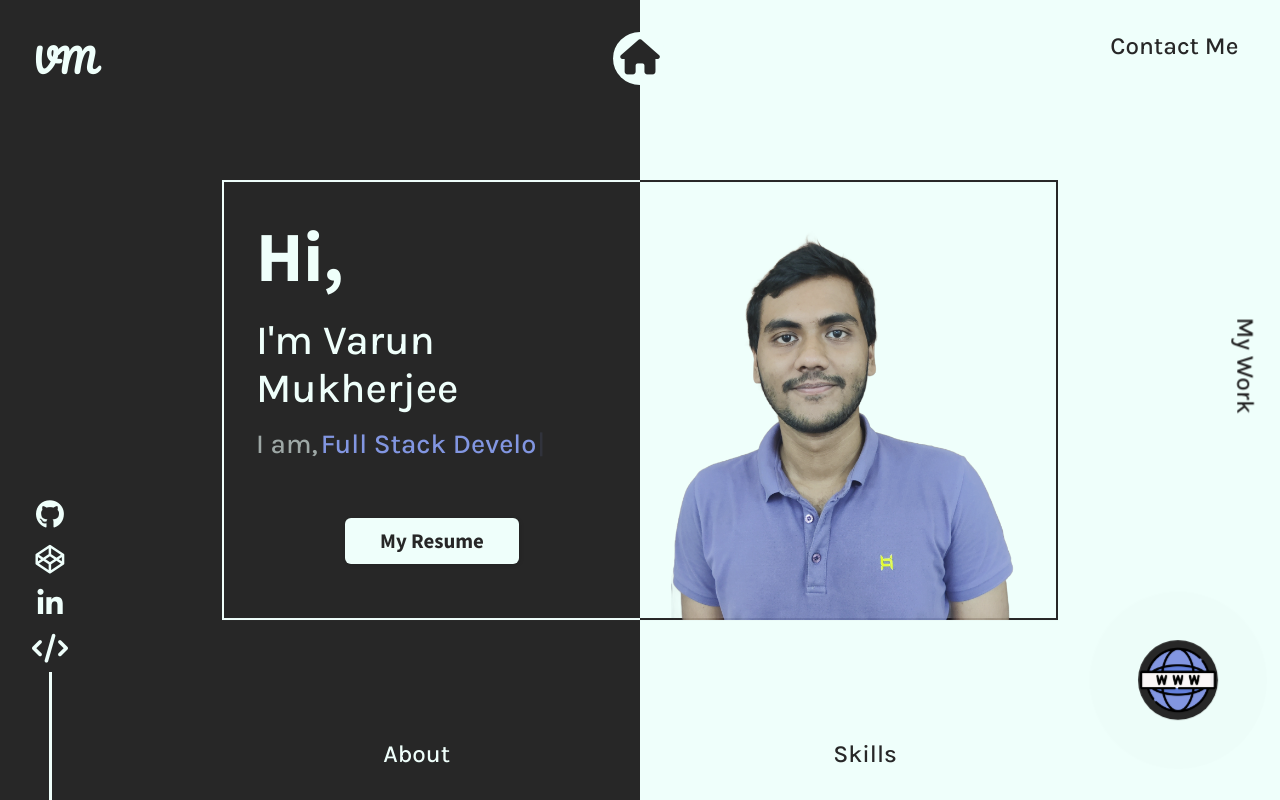
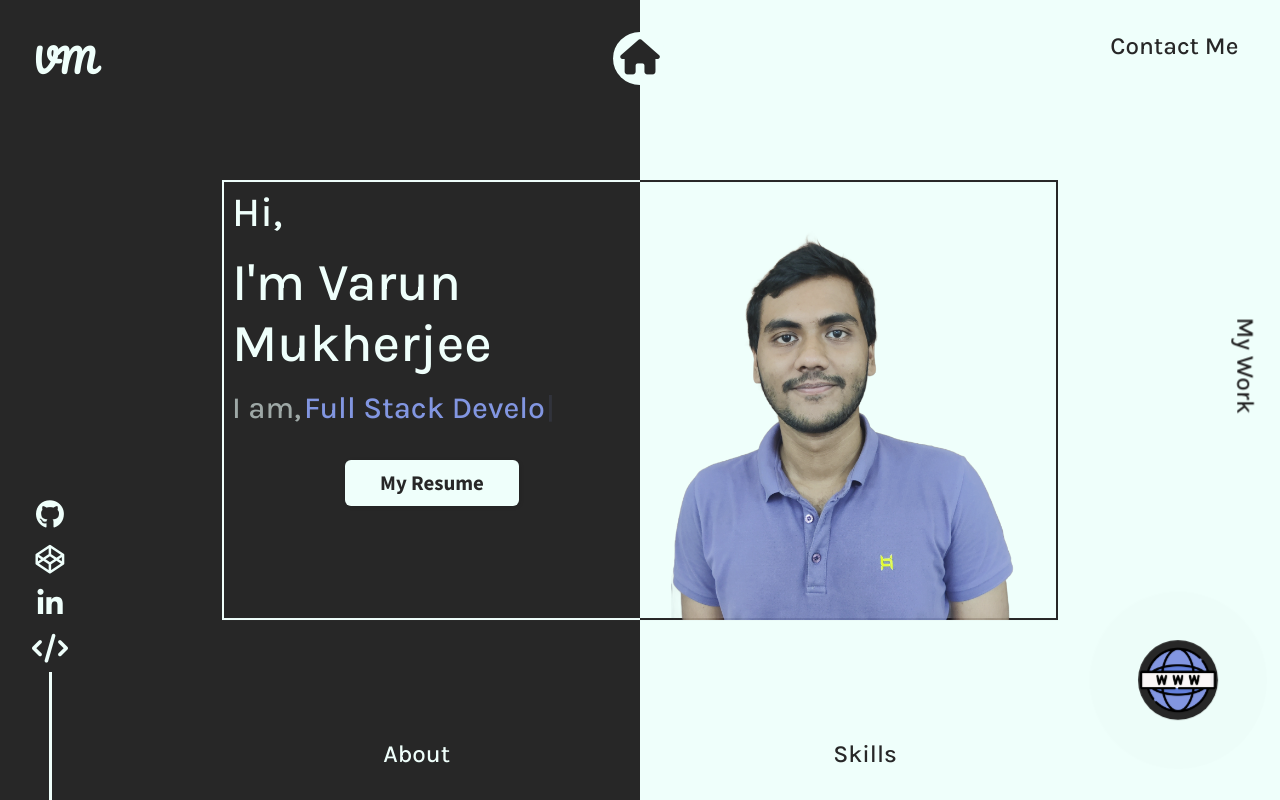
Before and after one commit to varunmukherjee1/Portfolio, a React (Create React App) app: page / in a window 1280 px wide. Both pictures are taken after a click on the button "Click Here". Built offline with nearby package versions, Linux system fonts and the light colour scheme.

Commit message:
homepage fixed

```diff
--- a/src/components/Intro.jsx
+++ b/src/components/Intro.jsx
@@ -13,15 +13,15 @@ function Intro() {
         animate = {{height: "55vh"}}
         transition = {{type: "spring", duration: 2, delay: 1}}
     >
-        <SubBox>
+        <SubBox className = "sub_box_1">
             <Text
                 initial = {{opacity: 0}}
                 animate = {{opacity: 1}}
                 transition = {{type: "spring",duration: 0.5, delay: 1.5}}
             >
-                <h1>Hi,</h1>
-                <h3>I'm Varun Mukherjee</h3>
-                <h6>
+                <h3>Hi,</h3>
+                <h2>I'm Varun Mukherjee</h2>
+                <h5>
                     <div>I am,</div>
                     <Typewriter
                         options={{
@@ -30,7 +30,7 @@ function Intro() {
                             loop: true,
                         }}
                     />
-                </h6>
+                </h5>
 
             </Text>
 
@@ -43,7 +43,7 @@ function Intro() {
                 <a href="https://drive.google.com/file/d/1TGGje9bRQrghPsaSgYEqa2UfL9yL5HrO/view?usp=sharing" target= "_blank" rel="noreferrer"> My Resume</a>
             </motion.div>
         </SubBox>
-        <SubBox>
+        <SubBox className = "sub_box_2">
             <motion.div
                 initial = {{opacity: 0}}
                 animate = {{opacity: 1}}
@@ -84,10 +84,24 @@ const Box = styled(motion.div)`
     border-right: 2px solid ${props => props.theme.text};
     z-index: 1;
 
+    @media (max-width: 600px){
+        flex-direction: column;
+        height: 60vh;
+
+        .sub_box_1{
+            height: 55%;
+        }
+
+        .sub_box_2{
+            height: 45%;
+        }
+    }
+
 `
 
 const SubBox = styled.div`
     width: 50%;
+    display: block;
     position: relative;
     display: flex;
     flex-direction: column;
@@ -133,12 +147,38 @@ const SubBox = styled.div`
         flex-direction: column;
         gap: 1rem;
     }
+
+    @media (max-width: 600px){
+        width: 100%;
+
+        .button-container {
+            justify-content: flex-start;
+            margin-left: 0.5rem;
+        }
+
+
+        .button-container a {
+            padding: 8px 1.8rem;
+            font-size: 1rem;
+            font-weight: bold;
+            margin-bottom: 0rem;
+            margin-top: 1rem;
+        }
+
+        .pic{
+            position: absolute;
+            bottom: 0;
+            left: 72%;
+            width: 63%;
+            height: auto;
+        }
+    }
 `
 
 const Text = styled(motion.div)`
-    font-size: calc(1em + 1.5vw);
+    font-size: calc(1rem + 1.5vw);
     color: ${props => props.theme.body};
-    padding: 2rem;
+    padding: 0.5rem;
     cursor: pointer;
 
     display: flex;
@@ -148,12 +188,12 @@ const Text = styled(motion.div)`
     &>*:last-child{
         color: ${props => `rgba(${props.theme.bodyRgba},0.6)`};
         font-weight: 500;
-        font-size: calc(0.5rem + 1.5vw);
+        font-size: calc(0.7rem + 1.5vw);
         display: flex;
         gap: 3px;
     }
 
-    h6>div:last-child {
+    h5>div:last-child {
         color: #8296e1;
     }
 
--- a/src/pages/Main.jsx
+++ b/src/pages/Main.jsx
@@ -54,7 +54,7 @@ function Main() {
           </motion.h3>
         </Contact>
 
-        <Experience to = "/mywork">
+        <Experience click = {click} to = "/mywork">
           <motion.h3
             initial = {{
               y: -200,
@@ -161,9 +161,7 @@ const Experience = styled(NavLink)`
 
   @media(max-width: 600px){
     &>h3 {
-      background-color: ${props => props.theme.body};
-      border-radius: 5px;
-      padding: 1px;
+      color: ${props => props.click? props.theme.body:props.theme.text};
     }
   }
 `
@@ -271,7 +269,7 @@ const DarkDiv = styled.div`
 
   @media (max-width: 600px) {
     width: 100%;
-    height: ${props => props.click? "50%":"0%"};
+    height: ${props => props.click? "56%":"0%"};
     right: 0;
   }
 `
```
